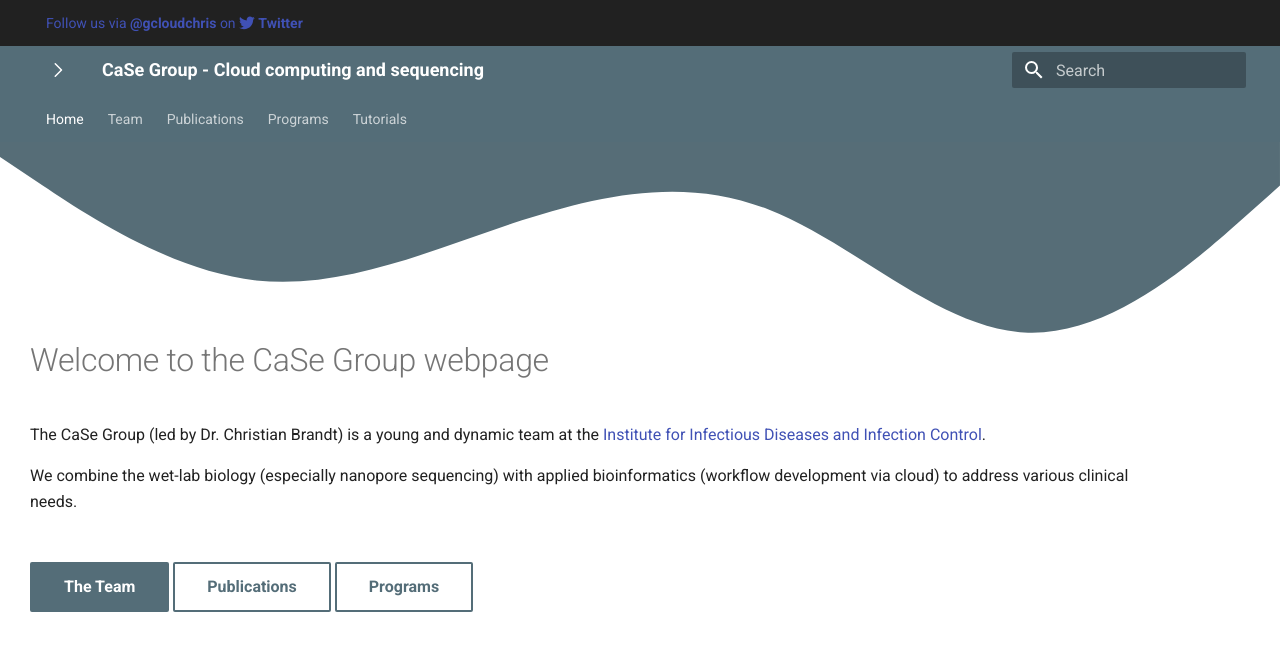
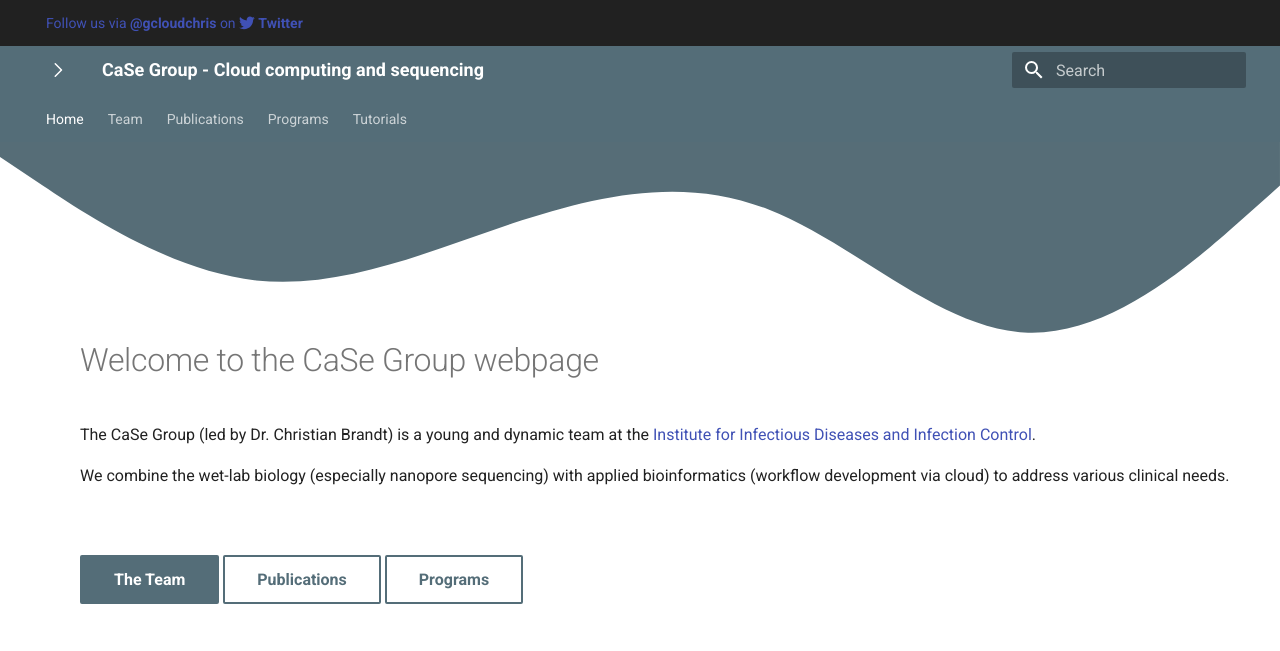
Before and after one commit to mult1fractal/case-group.github.io, an MkDocs documentation site: the page built from docs/index.md, in a window 1280 px wide. Shown: the top 651 px of the page. Built offline with MkDocs 1.6.1 and Material for MkDocs 9.7.7, drawn with Linux system fonts in a browser that asks for light colours.

Commit message:
small padding adjustments

```diff
--- a/material/overrides/home.html
+++ b/material/overrides/home.html
@@ -11,12 +11,12 @@
 	</svg>
     <div class="md-grid md-typeset">
       <div class="tx-hero">
-        <div class="tx-hero__content">
+        <div style="padding-left: 50px; class="tx-hero__content">
           <h1>Welcome to the CaSe Group webpage</h1>
           <p>The CaSe Group (led by Dr. Christian Brandt) is a young and dynamic team at the <a href="https://www.uniklinikum-jena.de/infektionsmedizin/">Institute for Infectious Diseases and Infection Control</a>.</p>
-          <p style="padding: 0 7em 2em 0"> We combine the wet-lab biology (especially nanopore sequencing) with applied bioinformatics (workflow development via cloud) to address various clinical needs.
+          <p style="padding-bottom: 50px"> We combine the wet-lab biology (especially nanopore sequencing) with applied bioinformatics (workflow development via cloud) to address various clinical needs.
 	  </p>
-          <a href="{{ page.next_page.url | url }}" title="{{ page.next_page.title | e }}" class="md-button md-button--primary">
+          <a  href="{{ page.next_page.url | url }}" title="{{ page.next_page.title | e }}" class="md-button md-button--primary">
             The Team
           </a>
           <a href="https://case-group.github.io/publications/peer/" title="publications" class="md-button">
```
